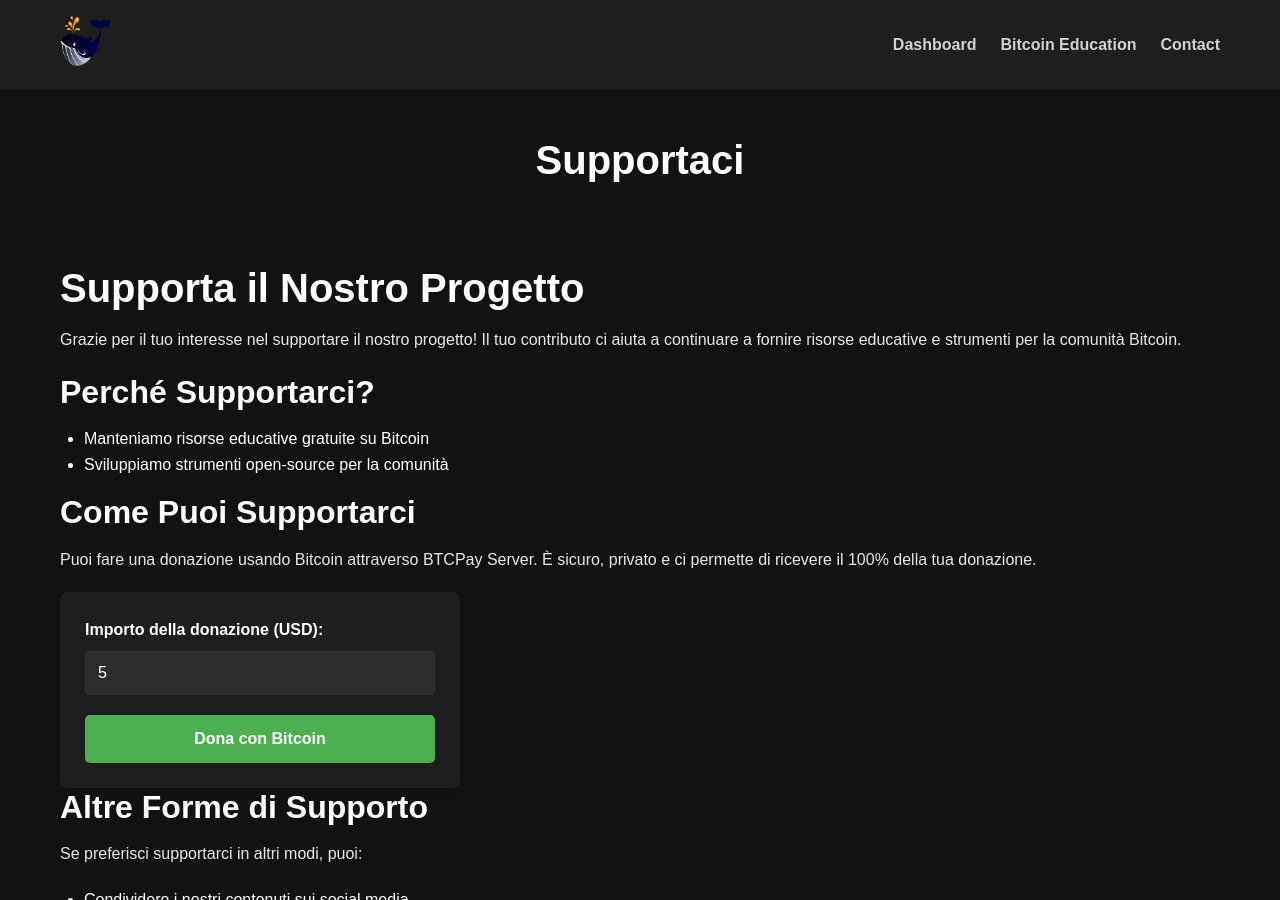
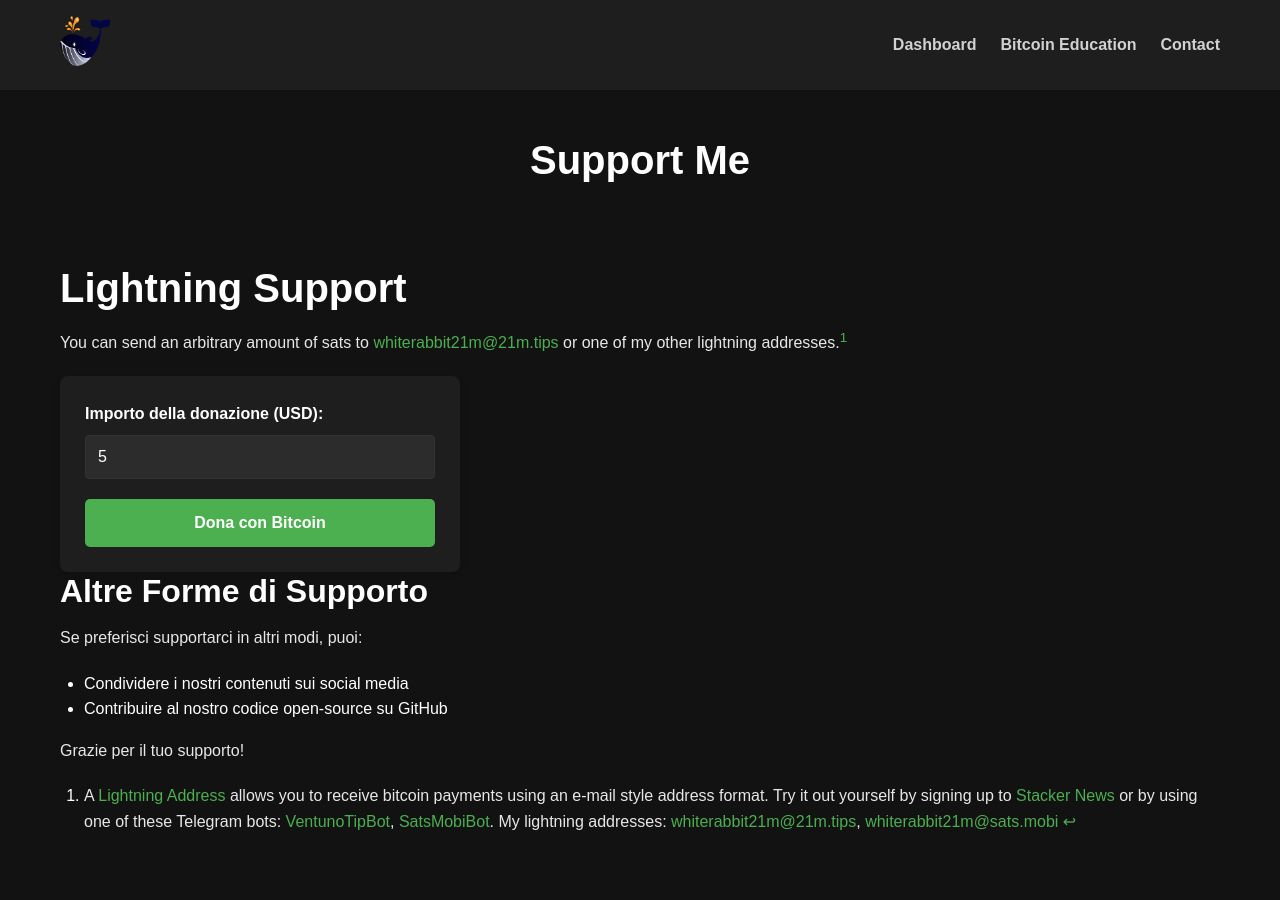
Before and after one commit to whiterabbit21m-test/whiterabbit21m-test.github.io, a Jekyll site: the page built from support.md, in a window 1280 px wide and 900 px high. Built offline with Jekyll 4.4.1, drawn with Linux system fonts in a browser that asks for light colours; some of the changed text lies outside the part shown.

Commit message:
Update support.md

```diff
--- a/support.md
+++ b/support.md
@@ -1,21 +1,19 @@
 ---
 layout: page
-title: Supportaci
+title: Support Me
 permalink: /support/
 ---
 
-# Supporta il Nostro Progetto
 
-Grazie per il tuo interesse nel supportare il nostro progetto! Il tuo contributo ci aiuta a continuare a fornire risorse educative e strumenti per la comunità Bitcoin.
+# Lightning Support
 
-## Perché Supportarci?
+You can send an arbitrary amount of sats to [whiterabbit21m@21m.tips][21mtips] or one of
+my other lightning addresses.[^ln-addr]
 
-- Manteniamo risorse educative gratuite su Bitcoin
-- Sviluppiamo strumenti open-source per la comunità
+[21mtips]: lightning:whiterabbit21m@21m.tips
+[satsmobi]: lightning:whiterabbit21m@sats.mobi
 
-## Come Puoi Supportarci
-
-Puoi fare una donazione usando Bitcoin attraverso BTCPay Server. È sicuro, privato e ci permette di ricevere il 100% della tua donazione.
+[^ln-addr]: A [Lightning Address](https://lightningaddress.com/) allows you to receive bitcoin payments using an e-mail style address format. Try it out yourself by signing up to [Stacker News](https://stacker.news/r/whiterabbit21m) or by using one of these Telegram bots: [VentunoTipBot](https://t.me/VentunoTipBot), [SatsMobiBot](https://t.me/SatsMobiBot). My lightning addresses: [whiterabbit21m@21m.tips][21mtips], [whiterabbit21m@sats.mobi][satsmobi]
 
 <form method="POST" action="https://btcpay.whiterabbit21m.com/api/v1/invoices" class="btcpay-form btcpay-form--block">
   <input type="hidden" name="storeId" value="ABCDEFGHILMNO" />
@@ -112,7 +110,6 @@ Puoi fare una donazione usando Bitcoin attraverso BTCPay Server. È sicuro, priv
 Se preferisci supportarci in altri modi, puoi:
 
 - Condividere i nostri contenuti sui social media
-- Partecipare ai nostri eventi e workshop
 - Contribuire al nostro codice open-source su GitHub
 
-Grazie per il tuo supporto! Insieme, possiamo far crescere e migliorare l'ecosistema Bitcoin.
+Grazie per il tuo supporto!
```
